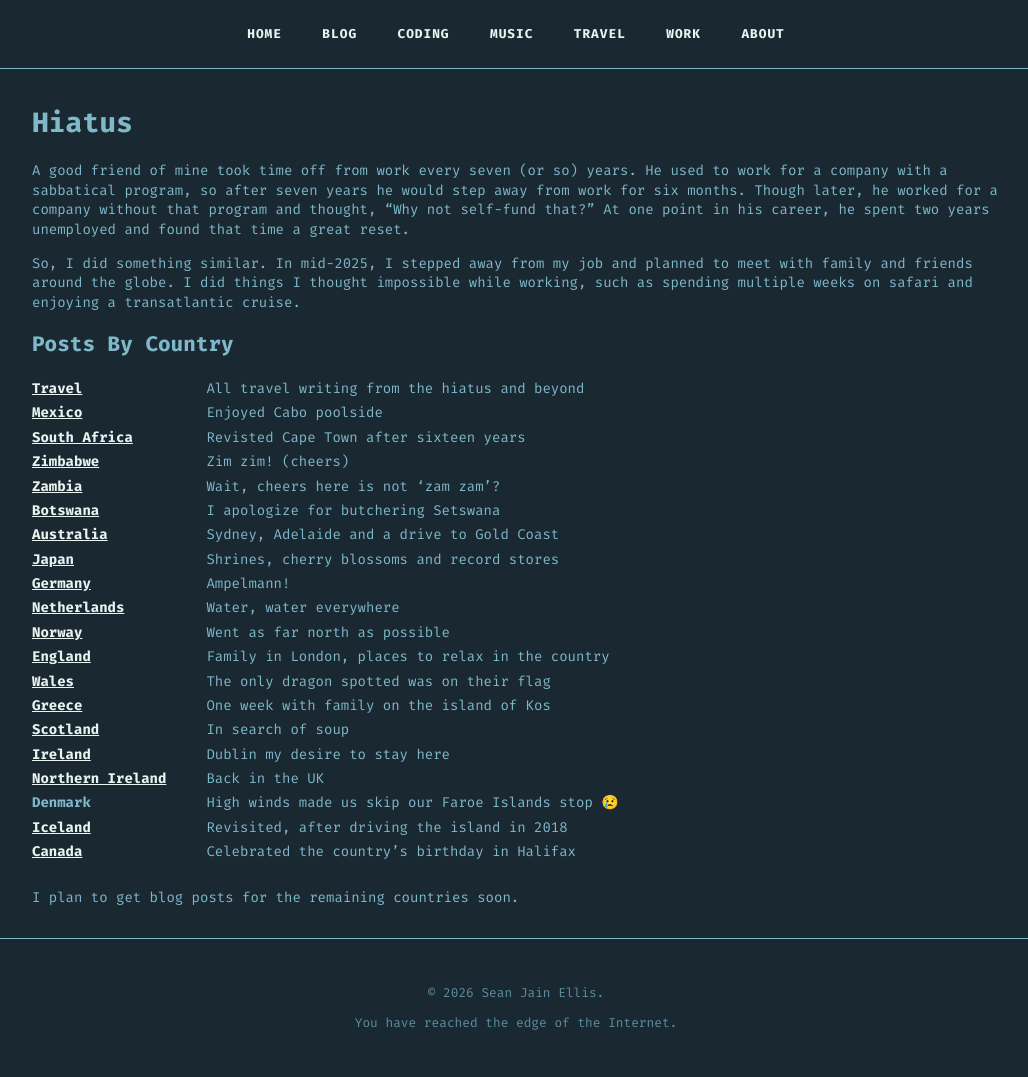
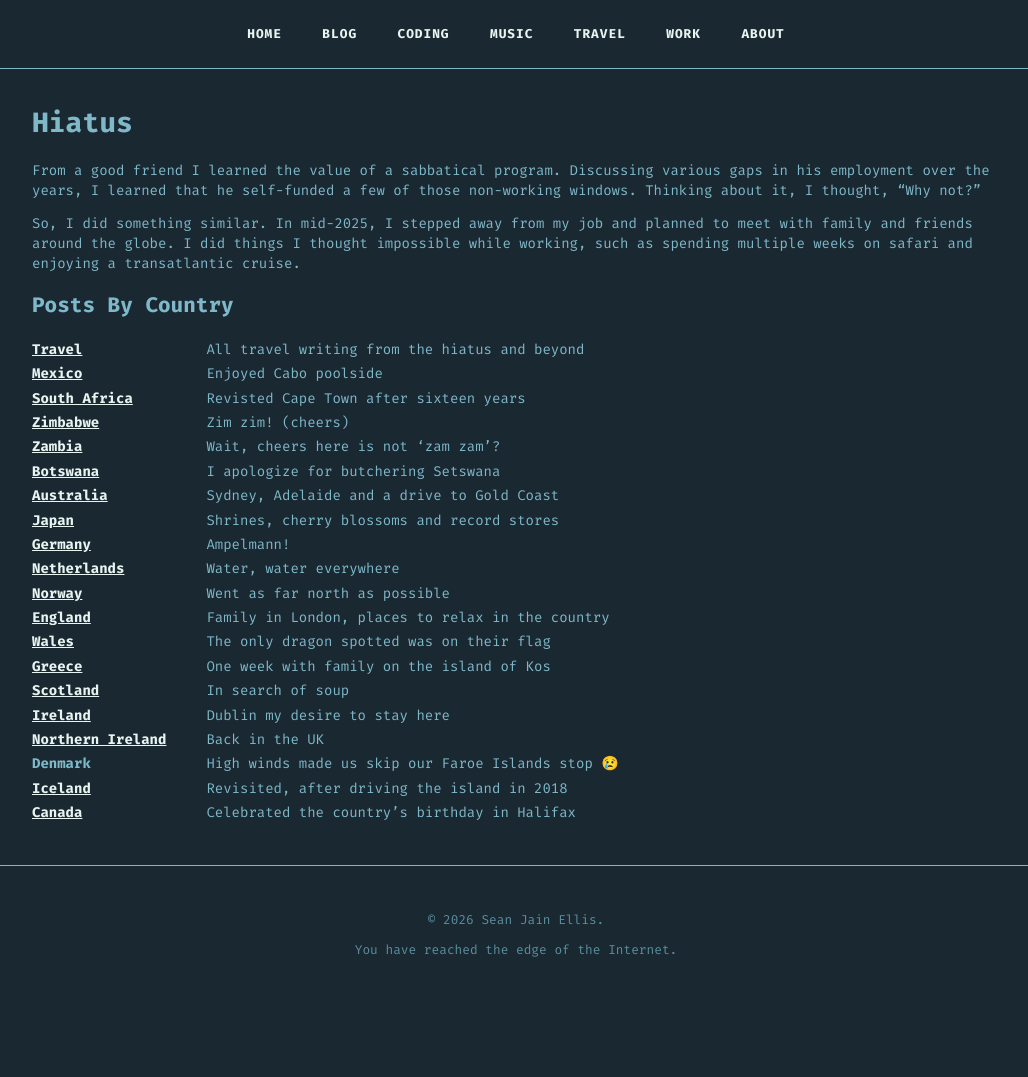
Before and after one commit to bandarji/bandarji.github.io, a Jekyll site: the page built from hiatus.md, in a window 1280 px wide. Shown: the whole page, without its empty margins (124-1152 px from the left). Built offline with Jekyll 4.4.1, drawn with Linux system fonts in a browser that asks for light colours; our own code applies the rules of GitHub Pages for plain Markdown files; after the commit the page ends 1004 px from its top, so only the background shows below that.

Commit message:
doc: updated hiatus summary

```diff
--- a/hiatus.md
+++ b/hiatus.md
@@ -7,12 +7,9 @@ permalink: /hiatus/
 
 # Hiatus
 
-A good friend of mine took time off from work every seven (or so) years. He
-used to work for a company with a sabbatical program, so after seven years he
-would step away from work for six months. Though later, he worked for a
-company without that program and thought, "Why not self-fund that?" At one
-point in his career, he spent two years unemployed and found that time a great
-reset.
+From a good friend I learned the value of a sabbatical program. Discussing
+various gaps in his employment over the years, I learned that he self-funded
+a few of those non-working windows. Thinking about it, I thought, "Why not?"
 
 So, I did something similar. In mid-2025, I stepped away from my job and
 planned to meet with family and friends around the globe. I did things I
@@ -45,8 +42,6 @@ and enjoying a transatlantic cruise.
 | **[Canada][canada]** | Celebrated the country's birthday in Halifax |
 {:.home-links}
 
-I plan to get blog posts for the remaining countries soon.
-
 [travel]: /categories/travel/
 [africa]: /categories/africa/
 [south-africa]: /categories/south-africa/
```
